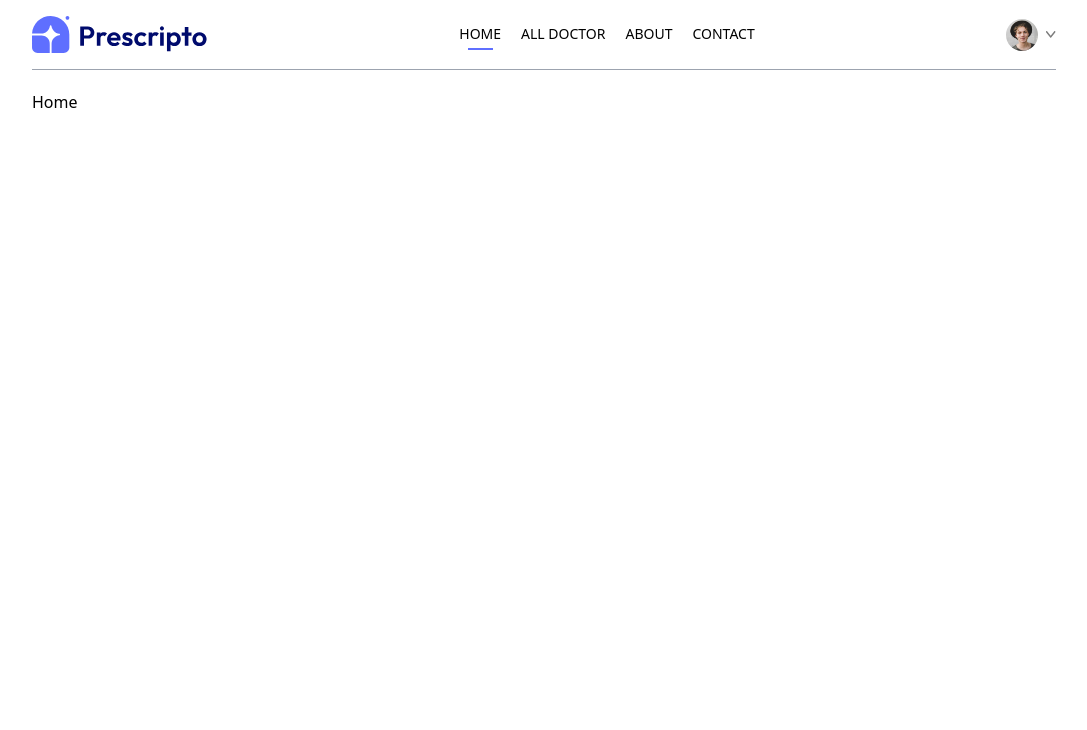
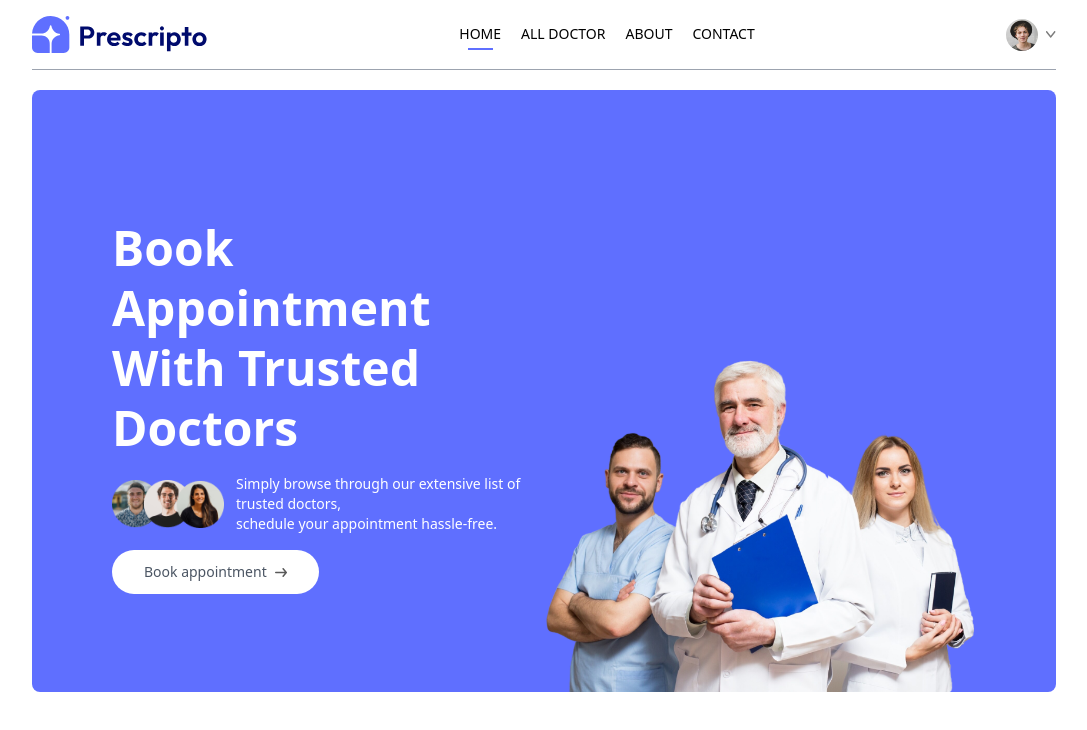
Before and after one commit to ShreyasGadave/MediCure, a React (Vite) app in the folder Frontend/: page / in a window 1280 px wide. Shown: the top 730 px of the page, without its empty margins (96-1183 px from the left). Built offline with nearby package versions, Linux system fonts and the light colour scheme.

Commit message:
Header Section Added

```diff
--- /dev/null
+++ b/Frontend/src/Components/Header.jsx
@@ -0,0 +1,25 @@
+import React from "react";
+import { assets } from "../assets/assets_frontend/assets";
+
+const Header = () => {
+  return (
+    <div className="flex flex-col md:flex-row flex-wrap bg-primary rounded-lg px-6 md:px-10 lg:px-20 ">
+      {/*----- left-side ----*/}
+      <div className="md:w-1/2 flex flex-col items-start justify-center gap-4 py-10 m-auto md:py-[10vw] md:mb-[-30px] ">
+       <p className="text-3xl md:text-4xl lg:text-5xl text-white font-semibold leading-tight md:leading-tight lg:leading-tight  ">
+        Book Appointment <br/> With Trusted Doctors</p>
+      <div className="flex flex-col  md:flex-row items-center gap-3 text-white text-sm font-light ">
+        <img className="w-28" src={assets.group_profiles} alt="" />
+        <p>Simply browse through our extensive list of trusted doctors, <br className="hidden sm:block"/> schedule your appointment hassle-free.</p>
+      </div>
+      <a className="flex items-center gap-2 bg-white px-8 py-3 rounded-full text-gray-600 text-sm m-auto md:m-0 hover:scale-105 transition-all duration-300" href="#speciality">Book appointment <img className="w-3" src={assets.arrow_icon} alt="" /></a>
+      </div>
+      {/*----- right-side ----*/}
+      <div className="md:w-1/2 relative">
+        <img className="w-full md:absolute bottom-0 h-auto rounded-lg " src={assets.header_img} alt="" />
+      </div>
+    </div>
+  );
+};
+
+export default Header;
--- a/Frontend/src/Pages/Home.jsx
+++ b/Frontend/src/Pages/Home.jsx
@@ -1,8 +1,11 @@
 import React from 'react'
+import Header from '../Components/Header'
 
 const Home = () => {
   return (
-    <div>Home</div>
+    <div>
+      <Header/>
+    </div>
   )
 }
 
```
